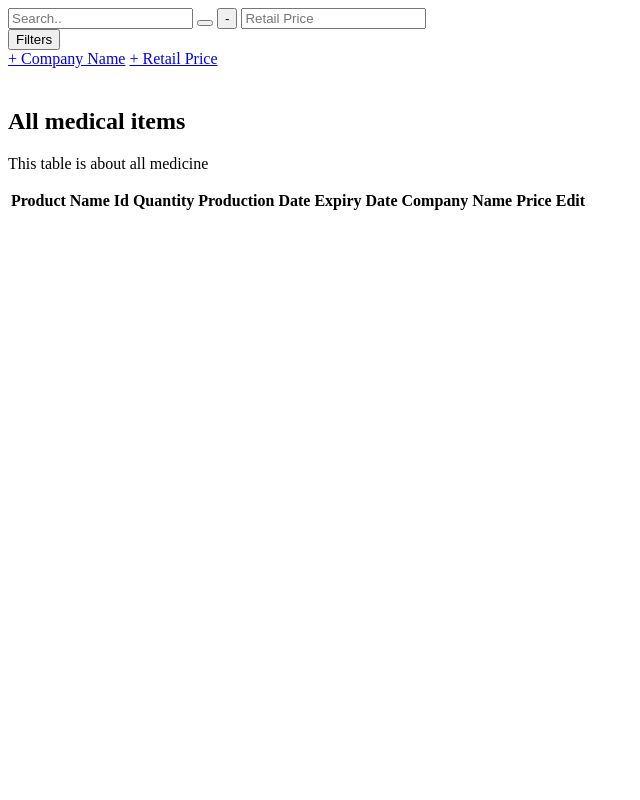
After one commit to specfor/sasindu_pharmacy, a PHP site: template view/stocks.php in a window 1280 px wide. The commit adds this page. Shown: the whole page, without its empty margins (0-640 px from the left). Run offline with PHP 8.4, Linux system fonts and the light colour scheme; the template is opened without the code that fills it, so the values that code supplies are empty.

Commit message:
stocks page done

```diff
--- a/view/headers/default.php
+++ b/view/headers/default.php
@@ -7,7 +7,10 @@
     <meta name="viewport" content="width=device-width, initial-scale=1">
     <title>{{site:title}}</title>
     <link href="https://cdn.jsdelivr.net/npm/bootstrap@5.2.3/dist/css/bootstrap.min.css" rel="stylesheet">
+    <link rel="stylesheet" href="https://cdnjs.cloudflare.com/ajax/libs/font-awesome/4.7.0/css/font-awesome.min.css">
     <script src="https://cdn.jsdelivr.net/npm/bootstrap@5.2.3/dist/js/bootstrap.bundle.min.js"></script>
+    <script src="../assets/js/stocksScript.js"></script>
+    <link href="../assets/css/stocksStyle.css" rel="stylesheet" type="text/css" />
 </head>
 
 <body style="overflow-x:hidden;">
--- /dev/null
+++ b/view/stocks.php
@@ -0,0 +1,55 @@
+<body>
+  <div class="searchDiv dropdown container-fluid">
+    <form action="#">
+      <input type="text" placeholder="Search.." name="search" class="searchInput">
+      <button type="submit" class="searchButton"><i class="fa fa-search"></i></button>
+      <button type="button" class="btn btn-info" id="removeRetailPrice">-</button>
+      <input type="text" class="form-control" id="priceInput" placeholder="Retail Price">
+      <div class="dropdown" style="display: none;" id="companyFilter">
+        <button class="btn btn-secondary dropdown-toggle" type="button" id="dropdownMenuButton" data-toggle="dropdown"
+          aria-haspopup="true" aria-expanded="false">
+          Company Name
+        </button>
+        <div class="dropdown-menu" aria-labelledby="dropdownMenuButton">
+          <a class="dropdown-item" href="#" id="removeFilter">Remove Filter</a>
+          <a class="dropdown-item" href="#">+ </a>
+          <a class="dropdown-item" href="#">+ </a>
+        </div>
+      </div>
+      <div class="dropdown">
+        <button class="btn btn-primary dropdown-toggle" type="button" id="dropdownMenuButton" data-toggle="dropdown"
+          aria-haspopup="true" aria-expanded="false">
+          Filters
+        </button>
+        <div class="dropdown-menu" aria-labelledby="dropdownMenuButton">
+          <a class="dropdown-item" href="#" id="companyName">+ Company Name</a>
+          <a class="dropdown-item" href="#" id="retailPrice">+ Retail Price</a>
+        </div>
+      </div>
+    </form>
+
+  </div>
+  <div class="container-fluid" style="margin-top:5vh;"">
+  <h2>All medical items</h2>
+  <p>This table is about all medicine</p>
+  <table class=" table table-striped">
+    <thead>
+      <tr>
+        <th>Product Name</th>
+        <th>Id</th>
+        <th>Quantity</th>
+        <th>Production Date</th>
+        <th>Expiry Date</th>
+        <th>Company Name</th>
+        <th>Price</th>
+        <th>Edit</th>
+      </tr>
+    </thead>
+    <tbody>
+
+    </tbody>
+    </table>
+  </div>
+
+
+</body>
```
Also changed, not shown: view/assets/css/stocksStyle.css (added, +34 -0 lines), view/assets/js/stocksScript.js (added, +39 -0 lines).
